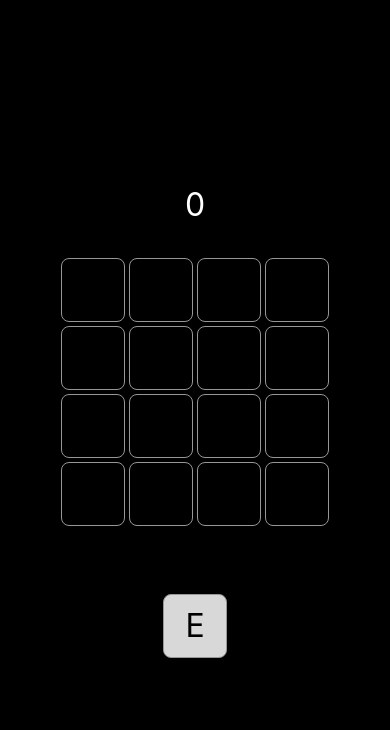
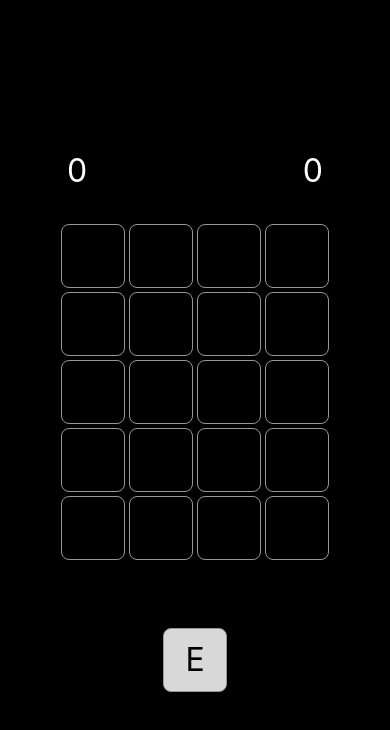
Before and after one commit to cimacmillan/WordBrick, a React Native app in the folder AwesomeProject/: screen / in a window 390 px wide. Shown: the top 730 px of the page. Built offline with nearby package versions, Linux system fonts and the light colour scheme.

Commit message:
Added best score for current set of games

```diff
--- a/AwesomeProject/App.tsx
+++ b/AwesomeProject/App.tsx
@@ -29,7 +29,7 @@ const styles = {
 const App = () => {
     const [appState, setAppState] = React.useState<AppState>({
         type: AppStateType.PLAYING,
-        state: getStartingState(GAME_WIDTH, GAME_HEIGHT)
+        state: getStartingState(GAME_WIDTH, GAME_HEIGHT, 0)
     });
     const setGameState = (state: GameState) => {
         setAppState({
@@ -53,7 +53,7 @@ interface WaitingForPlacementProps {
 }
 
 const WaitingForPlacementComponent: React.FunctionComponent<WaitingForPlacementProps> = ({ setGameState, state }) => {
-    const { tiles, score, currentLetter, choiceCount, lastPlaced} = state;
+    const { tiles, score, currentLetter, choiceCount, lastPlaced, bestScore } = state;
 
     const onTilePress = (x: number, y: number) => {
         setGameState(onTilePressed(state, x, y))
@@ -64,7 +64,7 @@ const WaitingForPlacementComponent: React.FunctionComponent<WaitingForPlacementP
     return (
         <>
             <View style={styles.container}>
-                <ScoreComponent score={score}/>
+                <ScoreComponent score={score} bestScore={bestScore}/>
                 <Grid width={GAME_WIDTH} height={GAME_HEIGHT} renderChild={
                     (x: number, y: number) => {
                         const wasLastPlaced = x === lastX && y === lastY;
@@ -90,7 +90,7 @@ interface ShowingTilesProps {
 }
 
 const ShowingTilesComponent: React.FunctionComponent<ShowingTilesProps> = ({ setGameState, state }) => {
-    const { previousState, correct, newState } = state;
+    const { previousState, correct, newState, bestScore } = state;
     const { tiles, score } = previousState as WaitingForPlacement;
     const { currentLetter, choiceCount } = newState;
     const newScore = (newState as WaitingForPlacement).score;
@@ -102,7 +102,7 @@ const ShowingTilesComponent: React.FunctionComponent<ShowingTilesProps> = ({ set
 
     return <>
         <View style={styles.container}>
-        <ScoreComponent score={score} newScore={newScore}/>
+        <ScoreComponent score={score} newScore={newScore} bestScore={bestScore} />
         <Grid width={GAME_WIDTH} height={GAME_HEIGHT} renderChild={
             (x: number, y: number) => tiles[x][y] ? <CharacterResult character={tiles[x][y]} showingCorrect={correct[x][y]}/> : <UnplacedButton onPress={() => undefined}/>
             }/>
@@ -119,7 +119,7 @@ interface FallingTilesProps {
 }
 
 const FallingTilesComponent: React.FunctionComponent<FallingTilesProps> = ({ setGameState, state }) => {
-    const { tiles, score, currentLetter, choiceCount } = state;
+    const { tiles, score, currentLetter, choiceCount, bestScore } = state;
 
     React.useEffect(() => {
         setTimeout(() => {
@@ -129,7 +129,7 @@ const FallingTilesComponent: React.FunctionComponent<FallingTilesProps> = ({ set
 
     return (<>
         <View style={styles.container}>
-            <ScoreComponent score={score}/>
+            <ScoreComponent score={score} bestScore={bestScore} />
             <Grid width={GAME_WIDTH} height={GAME_HEIGHT} renderChild={
                 (x: number, y: number) => tiles[x][y].character ? <CharacterFalling character={tiles[x][y].character!} height={tiles[x][y].height} /> : <UnplacedButton onPress={() => undefined}/>
                 }/>
--- a/AwesomeProject/src/Config.ts
+++ b/AwesomeProject/src/Config.ts
@@ -1,4 +1,4 @@
 export const GAME_WIDTH = 4;
-export const GAME_HEIGHT = 4;
+export const GAME_HEIGHT = 5;
 
 export const GAME_WORD_SHOW_TIME = 5000;
--- a/AwesomeProject/src/State.ts
+++ b/AwesomeProject/src/State.ts
@@ -22,6 +22,7 @@ export interface FallingTilesState {
     currentLetter: string;
     choiceCount: number;
     score: number;
+    bestScore: number;
 }
 
 export interface WaitingForPlacement {
@@ -30,7 +31,8 @@ export interface WaitingForPlacement {
     currentLetter: string;
     score: number;
     choiceCount: number;
-    lastPlaced?: [x: number, y: number]
+    lastPlaced?: [x: number, y: number];
+    bestScore: number;
 }
 
 export interface ShowingWords {
@@ -38,6 +40,7 @@ export interface ShowingWords {
     previousState: GameState;
     correct: boolean[][];
     newState: WaitingForPlacement | FallingTilesState;
+    bestScore: number;
 }
 
 
--- a/AwesomeProject/src/StateTransition.ts
+++ b/AwesomeProject/src/StateTransition.ts
@@ -90,14 +90,15 @@ function new2DArray<T>(width: number, height: number, newValue: (x: number, y: n
     return tiles;
 }
 
-export function getStartingState(width: number, height: number): WaitingForPlacement {
+export function getStartingState(width: number, height: number, bestScore: number): WaitingForPlacement {
     const tiles = new2DArray(width, height, () => "");
     return {
         type: GameStateType.WAITING_FOR_PLACEMENT,
         tiles,
         score: 0,
         currentLetter: sampleLetter(),
-        choiceCount: 0
+        choiceCount: 0,
+        bestScore
     }
 }
 
@@ -157,7 +158,7 @@ export function getFallingTiles(tiles: GameTiles): FallingTiles {
 }
 
 export function onTilesComplete(appState: WaitingForPlacement): GameState {
-    const { tiles, currentLetter, choiceCount, score } = appState;
+    const { tiles, currentLetter, choiceCount, score, bestScore } = appState;
     let newScore = score;
 
     const newTiles = new2DArray(GAME_WIDTH, GAME_HEIGHT, (x, y) => tiles[x][y]);
@@ -178,34 +179,39 @@ export function onTilesComplete(appState: WaitingForPlacement): GameState {
         tiles: getFallingTiles(newTiles),
         choiceCount: choiceCount + 1,
         currentLetter: sampleLetter(),
-        score: newScore
+        score: newScore,
+        bestScore
     } : {
         type: GameStateType.WAITING_FOR_PLACEMENT,
         tiles: newTiles,
         choiceCount: choiceCount + 1,
         currentLetter: sampleLetter(),
-        score: newScore
+        score: newScore,
+        bestScore
     };
 
     if (score === newScore) {
+        const newBestScore = score > bestScore ? score : bestScore;
         return {
             type: GameStateType.SHOWING_WORDS,
             previousState: appState,
-            newState: getStartingState(GAME_WIDTH, GAME_HEIGHT),
-            correct: newCorrect
+            newState: getStartingState(GAME_WIDTH, GAME_HEIGHT, newBestScore),
+            correct: newCorrect,
+            bestScore: newBestScore
         }
     } else {
         return {
             type: GameStateType.SHOWING_WORDS,
             previousState: appState,
             newState: newGameState,
-            correct: newCorrect
+            correct: newCorrect,
+            bestScore
         };
     }
 }
 
 export function onTilePressed(appState: WaitingForPlacement, x: number, y: number): GameState {
-    const { tiles, currentLetter, choiceCount, score } = appState;
+    const { tiles, currentLetter, choiceCount, score, bestScore } = appState;
     if (tiles[x][y]) {
         return appState;
     }
@@ -228,13 +234,14 @@ export function onTilePressed(appState: WaitingForPlacement, x: number, y: numbe
             tiles,
             currentLetter: sampleLetter(),
             score,
-            lastPlaced: [x, y]
+            lastPlaced: [x, y],
+            bestScore
         };
     }
 }
 
 export function onTilesFell(appState: FallingTilesState): GameState {
-    const { tiles, currentLetter, choiceCount, score } = appState;
+    const { tiles, currentLetter, choiceCount, score, bestScore } = appState;
     const gameTiles: GameTiles = map2DArray(tiles, GAME_WIDTH, GAME_HEIGHT, (tile) => tile.character)
     const scores = getScores(gameTiles).reduce((prev, val) => prev + val.value, 0);
 
@@ -244,7 +251,8 @@ export function onTilesFell(appState: FallingTilesState): GameState {
             tiles: gameTiles,
             currentLetter,
             choiceCount,
-            score
+            score,
+            bestScore
         });
     }
 
@@ -253,6 +261,7 @@ export function onTilesFell(appState: FallingTilesState): GameState {
         tiles: gameTiles,
         currentLetter,
         choiceCount,
-        score
+        score,
+        bestScore
     };
 }
--- a/AwesomeProject/src/components/ScoreComponent.tsx
+++ b/AwesomeProject/src/components/ScoreComponent.tsx
@@ -1,8 +1,16 @@
 import * as React from 'react';
-import { Text } from 'react-native';
+import { Text, View, ViewStyle } from 'react-native';
+import { GAME_WIDTH } from '../Config';
+import { CharacterStyles, CHARACTER_SIZE } from './CharacterStyles';
 
 
 const styles = {
+    scoreContainer: {
+        display: "flex",
+        flexDirection: "row",
+        justifyContent: "space-between",
+        width: GAME_WIDTH * CHARACTER_SIZE
+    } as ViewStyle,
     scoreText: {
         marginBottom: 32,
         fontSize: 32,
@@ -13,12 +21,15 @@ const styles = {
 interface ScoreComponentProps {
     score: number;
     newScore?: number;
+    bestScore: number;
 }
 
-export const ScoreComponent: React.FunctionComponent<ScoreComponentProps> = ({score, newScore}) => {
-    const text = newScore !== undefined ? (
+export const ScoreComponent: React.FunctionComponent<ScoreComponentProps> = ({score, newScore, bestScore}) => {
+    let text = newScore !== undefined ? (
         (newScore - score) < 0 ? `${score} - ${score - newScore}` : `${score} + ${newScore - score}`
      ) : `${score}`;
-    return  <Text style={styles.scoreText}>{text}</Text>
-
+    return <View style={styles.scoreContainer}>
+        <Text style={styles.scoreText}>{text}</Text>
+        <Text style={styles.scoreText}>{bestScore}</Text>
+    </View>
 }
```
